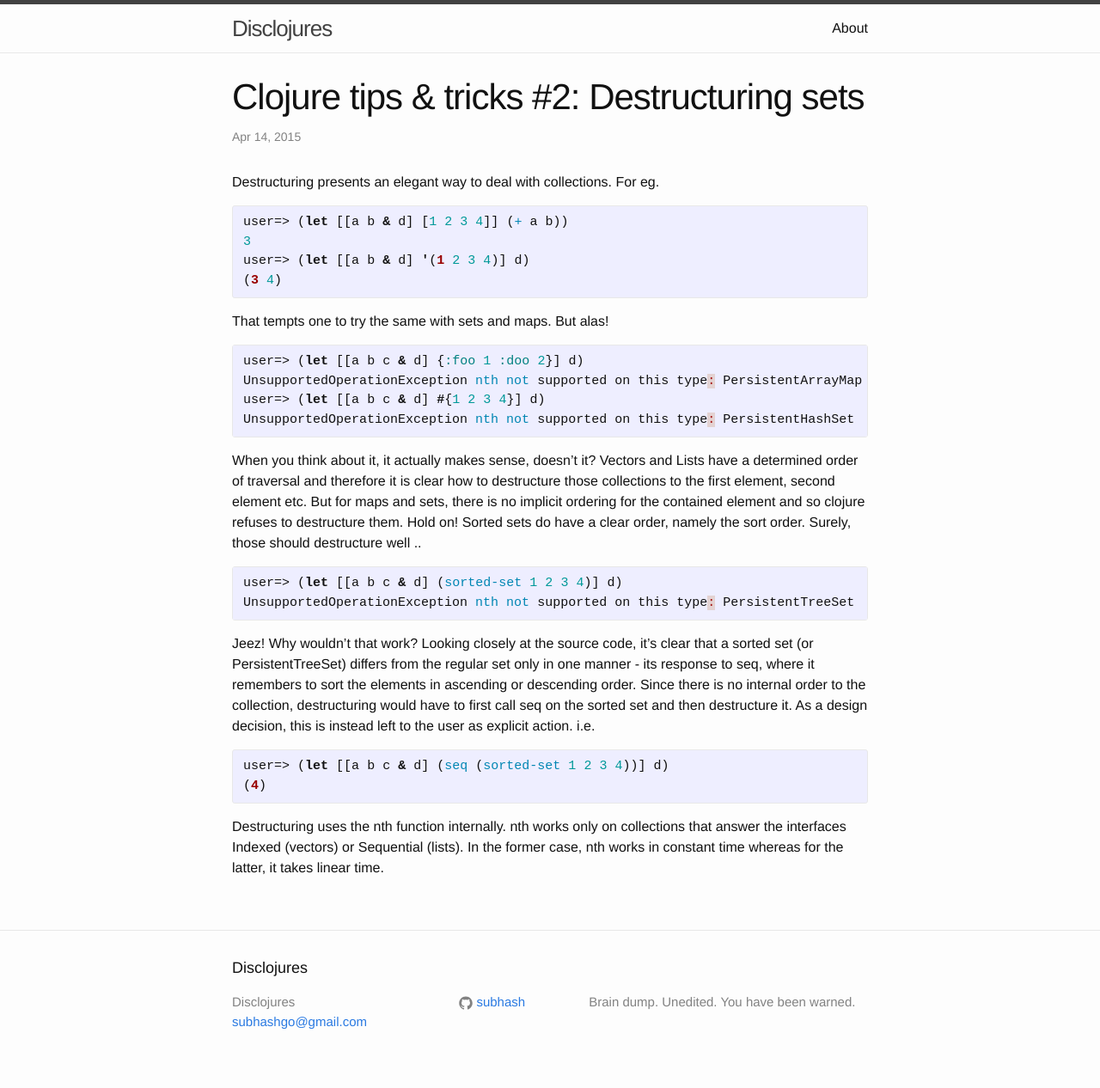
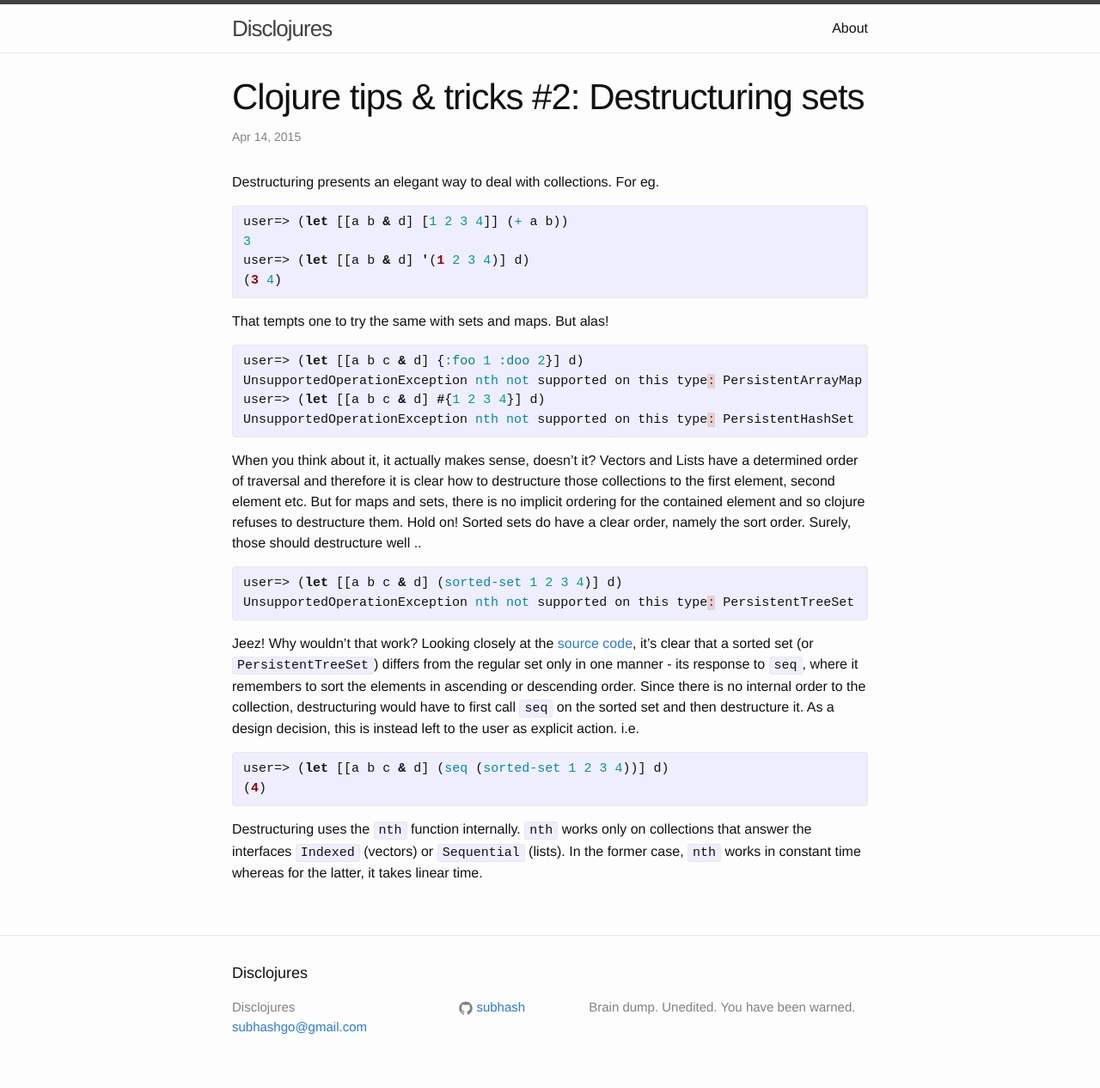
Before and after one commit to subhash/subhash.github.io, a Jekyll site: the page built from _posts/2015-04-14-clojure-tips-2.markdown, in a window 1280 px wide. Shown: the whole page at 86% size. Built offline with Jekyll 4.4.1, drawn with Linux system fonts in a browser that asks for light colours; part of the change alters nothing that is shown.

```diff
--- a/_posts/2015-04-14-clojure-tips-2.markdown
+++ b/_posts/2015-04-14-clojure-tips-2.markdown
@@ -27,10 +27,10 @@ user=> (let [[a b c & d] (sorted-set 1 2 3 4)] d)
 UnsupportedOperationException nth not supported on this type: PersistentTreeSet  clojure.lang.RT.nthFrom (RT.java:857)
 {% endhighlight %}
 
-Jeez! Why wouldn't that work? Looking closely at the source code, it's clear that a sorted set (or PersistentTreeSet) differs from the regular set only in one manner - its response to seq, where it remembers to sort the elements in ascending or descending order. Since there is no internal order to the collection, destructuring would have to first call seq on the sorted set and then destructure it. As a design decision, this is instead left to the user as explicit action. i.e.
+Jeez! Why wouldn't that work? Looking closely at the [source code](https://github.com/clojure/clojure/blob/clojure-1.6.0/src/jvm/clojure/lang/PersistentTreeSet.java#L77), it's clear that a sorted set (or `PersistentTreeSet`) differs from the regular set only in one manner - its response to `seq`, where it remembers to sort the elements in ascending or descending order. Since there is no internal order to the collection, destructuring would have to first call `seq` on the sorted set and then destructure it. As a design decision, this is instead left to the user as explicit action. i.e.
 {% highlight clojure %}
 user=> (let [[a b c & d] (seq (sorted-set 1 2 3 4))] d)
 (4)
 {% endhighlight %}
 
-Destructuring uses the nth function internally. nth works only on collections that answer the interfaces Indexed (vectors) or Sequential (lists). In the former case, nth works in constant time whereas for the latter, it takes linear time.
+Destructuring uses the `nth` function internally. `nth` works only on collections that answer the interfaces `Indexed` (vectors) or `Sequential` (lists). In the former case, `nth` works in constant time whereas for the latter, it takes linear time.
```
